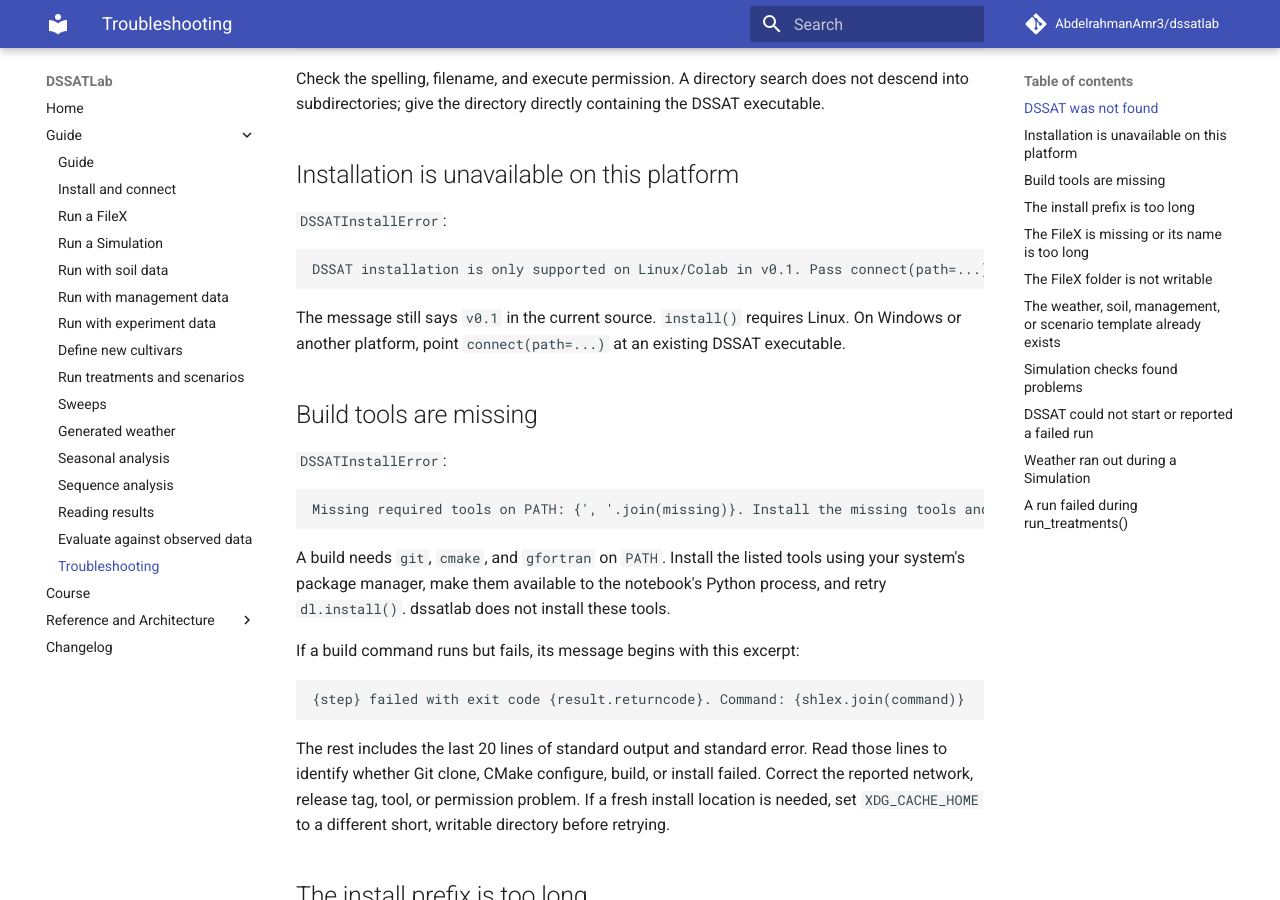
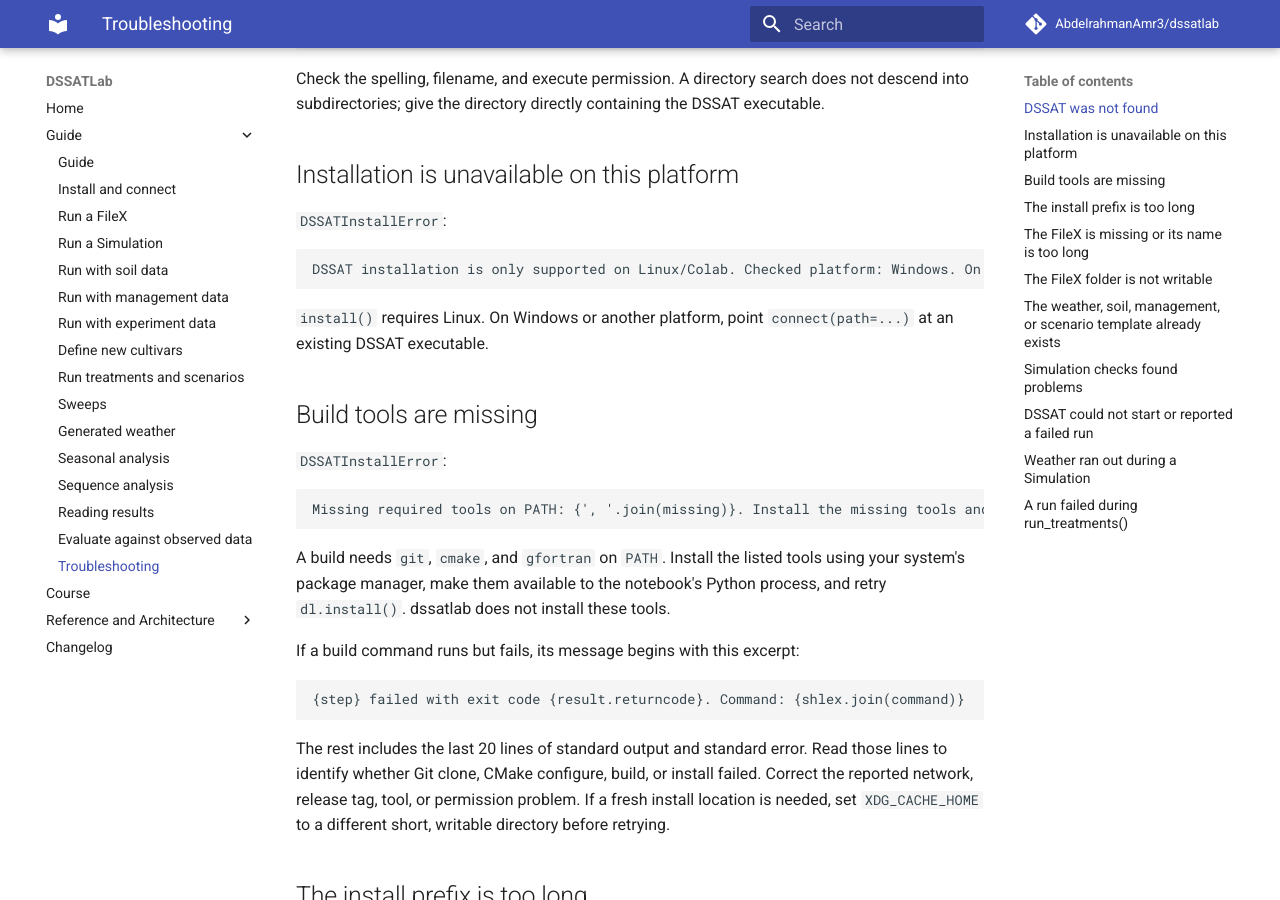
Before and after one commit to AbdelrahmanAmr3/dssatlab, an MkDocs documentation site: the page built from docs/guide/troubleshooting.md, in a window 1280 px wide and 900 px high, scrolled down 637 px. Built offline with MkDocs 1.6.1 and Material for MkDocs 9.7.7, drawn with Linux system fonts in a browser that asks for light colours; comment, search, counter and statistics services are not loaded.

Commit message:
Show the current install platform error in troubleshooting
Co-Authored-By: Claude Opus 5.5 <noreply@anthropic.com>

````diff
--- a/docs/guide/troubleshooting.md
+++ b/docs/guide/troubleshooting.md
@@ -37,10 +37,10 @@ DSSAT executable.
 `DSSATInstallError`:
 
 ```text
-DSSAT installation is only supported on Linux/Colab in v0.1. Pass connect(path=...) to use an existing installation.
+DSSAT installation is only supported on Linux/Colab. Checked platform: Windows. On Windows, install DSSAT 4.8 from https://dssat.net, then call connect(path=...) with the DSSAT executable or directory. On other non-Linux platforms, call connect(path=...) with an existing installation.
 ```
 
-The message still says `v0.1` in the current source. `install()` requires Linux.
+`install()` requires Linux.
 On Windows or another platform, point `connect(path=...)` at an existing DSSAT
 executable.
 
````
